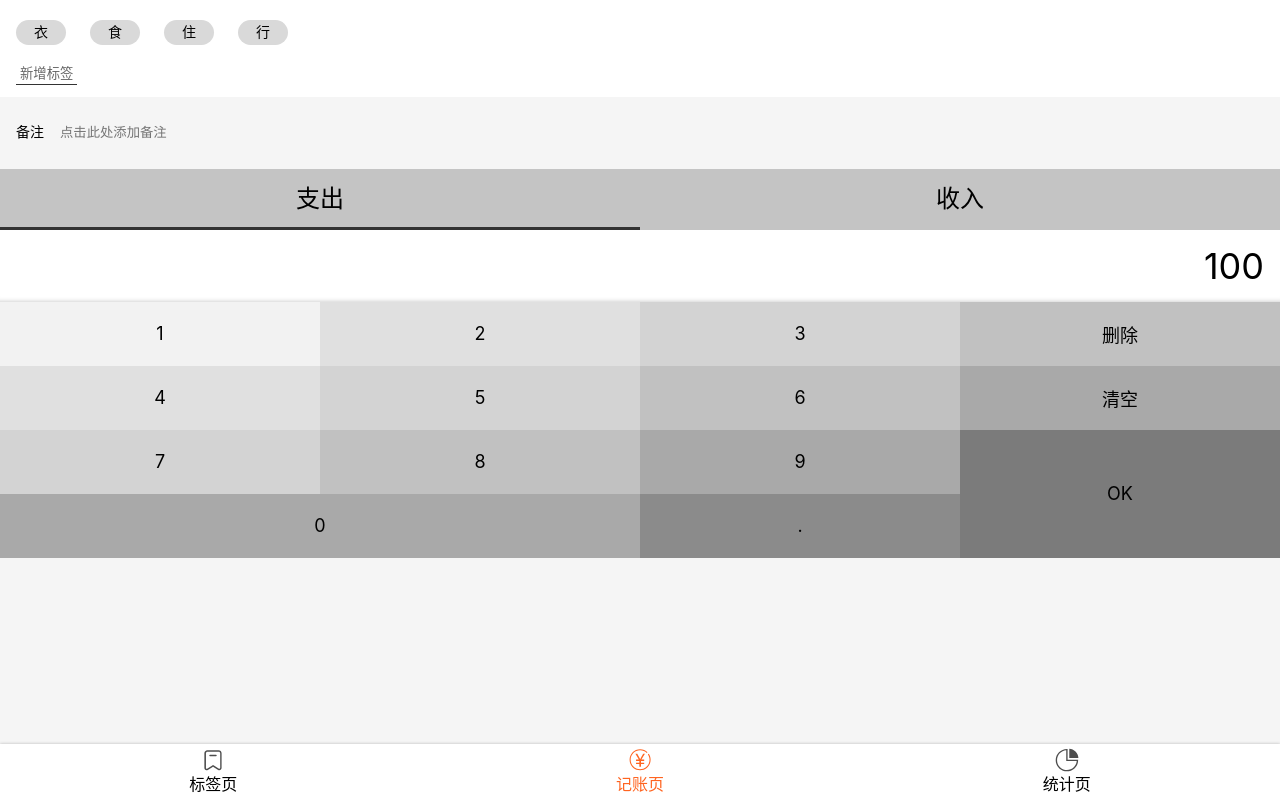
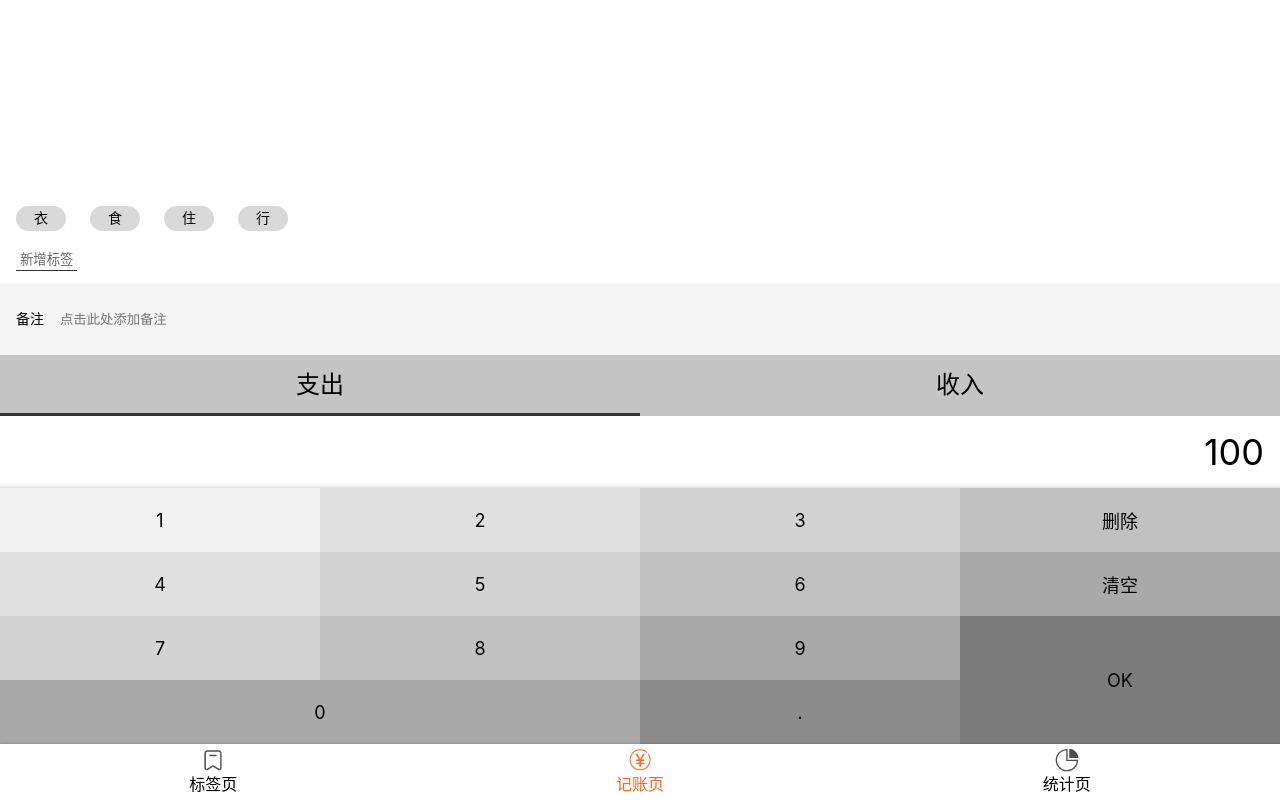
Before and after one commit to cgslegend/TallyBookSource, a React app: page /#/money in a window 1280 px wide. Built offline with nearby package versions, Linux system fonts and the light colour scheme.

Commit message:
完成 整个记账页面 的 UI

```diff
--- a/src/index.scss
+++ b/src/index.scss
@@ -32,3 +32,8 @@
   display: block;
   clear: both;
 }
+.MyLayout{
+  display:flex;
+  flex-direction: column;
+  height: 100%;
+}
--- a/src/view/money.tsx
+++ b/src/view/money.tsx
@@ -2,9 +2,15 @@
 import React from "react";
 import styled from "styled-components";
 
+
 const TagSection = styled.section`
   background: #ffffff;
   padding: 12px 16px;
+  flex-grow: 1;
+  display: flex;
+  flex-direction: column;
+  align-items: flex-start;
+  justify-content: flex-end;
 >ol{
   margin: 0 -12px;
   >li{
@@ -116,10 +122,11 @@
   }
 `;
 
+
 function Money() {
     return (
         <Layout>
-
+            <div className="MyLayout">
             <TagSection>
                 <ol>
                     <li>衣</li>
@@ -161,7 +168,7 @@
 
                 </div>
             </NumberPadSection>
-
+            </div>
         </Layout>
     );
 }
```
